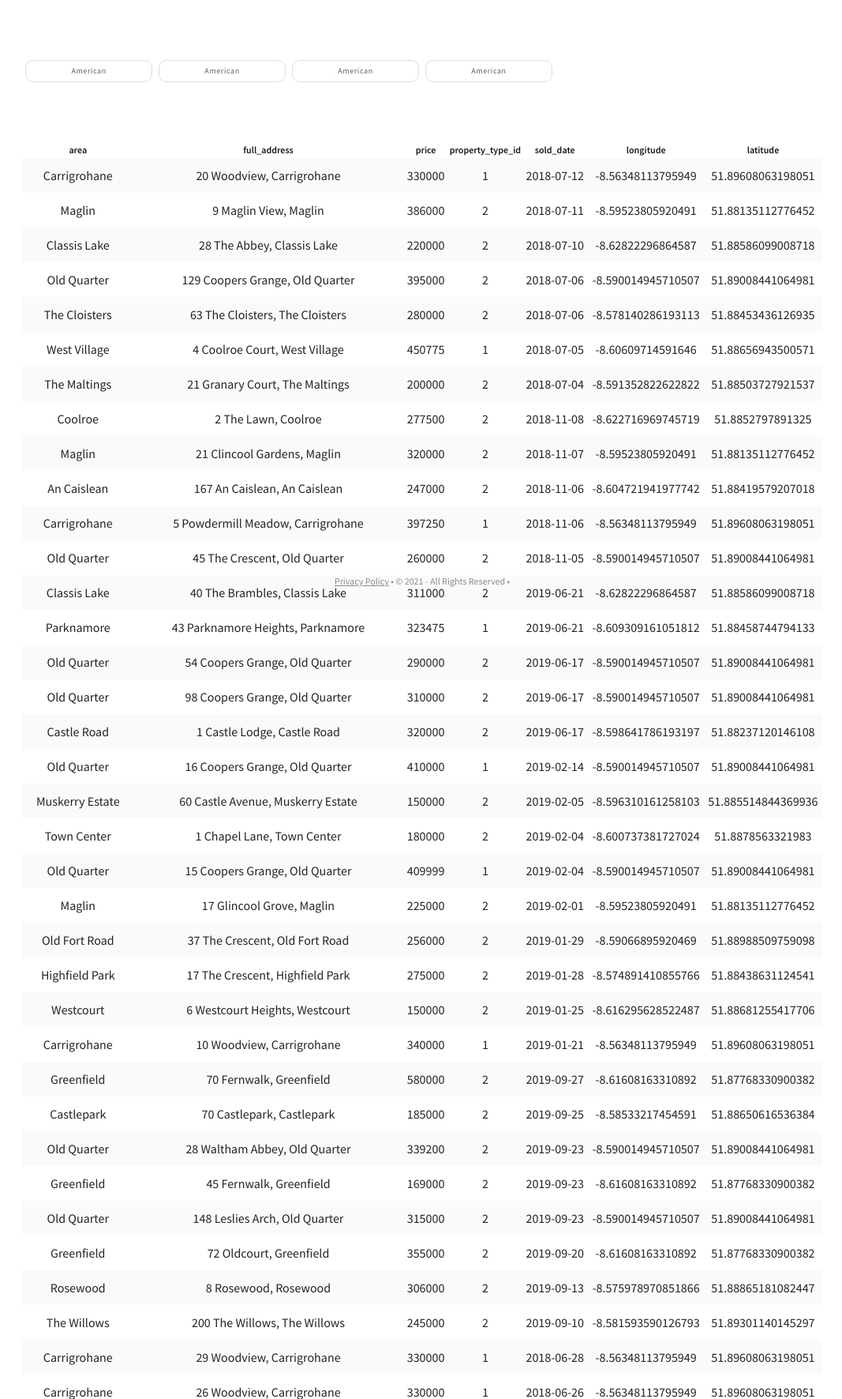
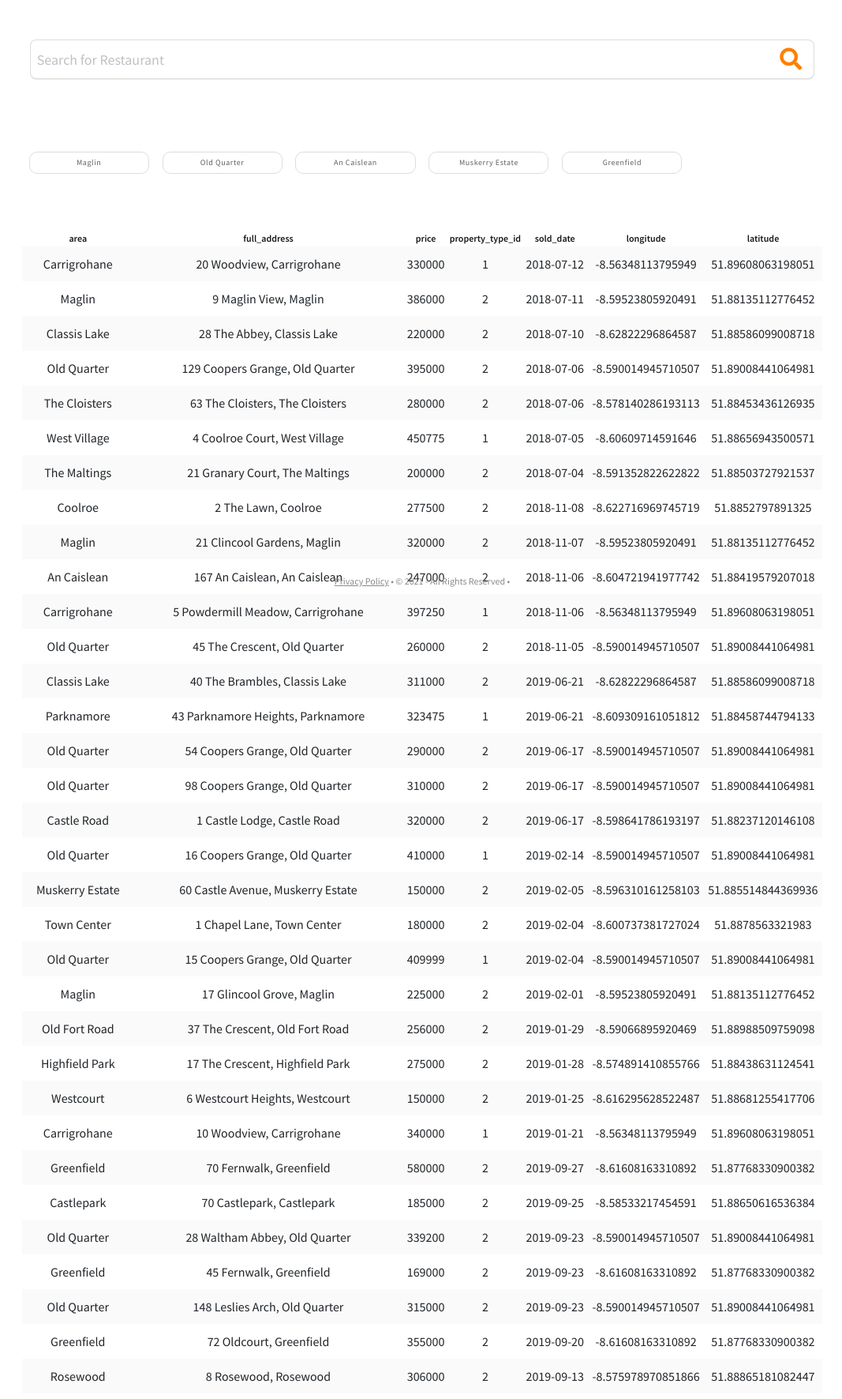
Before and after one commit to agatamalucha/Properties, a Django app: page /ballincollig/ in a window 1280 px wide. Shown: the part 40-1811 px from the top of the page at 79% size, without its empty margins (105-1172 px from the left). Run offline with Django 3.2, Linux system fonts and the light colour scheme; a user stored in the database is signed in; data comes from the database, SQL or seed files in the repository; both versions use the stored data as it was after the commit; some libraries are stand-ins or nearby versions.

Commit message:
Search box

```diff
--- a/ballincollig/templates/ballincollig-properties.html
+++ b/ballincollig/templates/ballincollig-properties.html
@@ -5,20 +5,42 @@
 
 <div id="page-index">
     <div class="dashboard-cards">
+
+        <div class="row row-search">
+            <div class="row plain-element left-align">
+                <div class="search-container">
+
+                    <div class="row searchbox-wrapper">
+                        <form action="/search-name" class="col s12 plain-element add-form" method="GET">
+                        {% csrf_token %}
+                            <input class="form-control" id="searchbox" type="text" placeholder="Search for Restaurant"
+                                   aria-label="Search for Restaurant" name="query">
+                            <button class="btn-transparent" type="submit"><i class="fas fa-search search-icon"></i>
+                            </button>
+                        </form>
+                    </div>
+
+
+                </div>
+            </div>
+
+        </div>
+
         <br><br><br>
         <div class="row searchbox-wrapper ">
-            <div class="col col-sm-12  col-md-4  col-lg-2 col-link">
-                <button type="submit" class="btn btn-pill"> American</button>
-            </div>
-            <div class="col col-sm-12  col-md-4  col-lg-2 col-link">
-                <button type="submit" class="btn btn-pill"> American</button>
-            </div>
-            <div class="col col-sm-12  col-md-4  col-lg-2 col-link">
-                <button type="submit" class="btn btn-pill"> American</button>
-            </div>
-            <div class="col col-sm-12  col-md-4  col-lg-2 col-link">
-                <button type="submit" class="btn btn-pill"> American</button>
-            </div>
+
+            {% if areas %}
+            {% for element in areas %}
+            <form action="{% url 'ballincollig:search_property' %}"
+                  class="col col-sm-12 col-md-4  col-lg-2  plain-element add-form" method="GET">
+                {% csrf_token %}
+                <input type="hidden" id="area" name="area" value="{{element}}">
+
+                <button type="submit" class="btn btn-pill"> {{element}}</button>
+            </form>
+            {% endfor %}
+            {% endif %}
+
         </div>
         <br><br><br>
 
--- a/ballincollig/urls.py
+++ b/ballincollig/urls.py
@@ -1,10 +1,11 @@
 from django.urls import path
-from ballincollig.views import ballincollig_properties
+from ballincollig.views import ballincollig_properties, search_property
 
 app_name = "ballincollig"
 
 urlpatterns = [
 
     path("", ballincollig_properties, name="ballincollig"),
+    path("search_property", search_property, name="search_property" ),
 
 ]
--- a/ballincollig/views.py
+++ b/ballincollig/views.py
@@ -9,14 +9,37 @@ import pandas as pd
 
 @login_required
 def ballincollig_properties(request):
-
+    areas = ['Maglin', 'Old Quarter', 'An Caislean','Muskerry Estate','Greenfield',]
     query = 'SELECT * FROM core_ballincolligpropertymodel'
     properties =  BallincolligPropertyModel.objects.raw(query)
 
+
+
+    if len(properties) > 0:
+        # properties = BallincolligPropertyModel.objects.all().values()
+        # Raw SQL Query
+        # dataset = pd.DataFrame(data=properties)
+        dataset = pd.DataFrame([item.__dict__ for item in properties])
+        dataset = dataset.drop(["id", "_state"], axis=1)
+        dataset = dataset.to_html(index=False)
+
+    else:
+        dataset = pd.DataFrame()
+
+    return render(request, "ballincollig-properties.html",{"properties": properties, "dataset": dataset, "areas": areas})
+
+
+
+@login_required
+def search_property(request):
+    areas = ['Maglin', 'Old Quarter', 'An Caislean', 'Muskerry Estate','Greenfield', ]
+    area = request.GET['area']
+    query = f'SELECT * FROM core_ballincolligpropertymodel WHERE area = "{area}" '
+    properties =  BallincolligPropertyModel.objects.raw(query)
     #properties = BallincolligPropertyModel.objects.all().values()
     # Raw SQL Query
     #dataset = pd.DataFrame(data=properties)
     dataset = pd.DataFrame([item.__dict__ for item in properties])
-    dataset = dataset.drop(["id","_state"],axis=1)
+    dataset = dataset.drop(["id", "_state"], axis=1)
     dataset = dataset.to_html(index=False)
-    return render(request, "ballincollig-properties.html",{"properties": properties, "dataset": dataset})
+    return render(request, "ballincollig-properties.html",{"properties": properties, "dataset": dataset,"areas": areas })
--- a/static/css/custom-styles.css
+++ b/static/css/custom-styles.css
@@ -154,7 +154,7 @@ html {
 .btn-transparent {
     position: absolute;
     top: -2px;
-    right: 20px;
+    right: 10px;
     font-size: 28px;
     height:100%;
     color: #4267b2;
@@ -205,6 +205,8 @@ html {
     margin-left: 2px;
     float: left;
 }
+
+
 
 /*------------------------------------------------------------------------------
     CARDS
--- a/static/css/data.css
+++ b/static/css/data.css
@@ -413,16 +413,17 @@ input[type="text"]:not(.browser-default):focus:not([readonly]) + label {
     box-shadow: 0 1px rgba(188,188,183,0.30);
     border: 1px solid rgba(188,188,183,0.50);
     border-radius: 8px;
-    width: 98%;
+    width: 100%;
     margin: auto;
     padding: 4px 8px;
     font-size: 18px;
     color: #202124;
+    height: 50px;
 }
 
 
 #searchbox::placeholder {
-    color: #3c4146 !important;
+    color: #bfc1c3 !important;
 }
 
 
@@ -442,7 +443,7 @@ input[type="text"]:not(.browser-default):focus:not([readonly]) + label {
     height: 28px;
     line-height: 12px;
     padding: 2px 8px;
-    width: 100%;
+    width: 90%;
     margin: auto;
     font-weight: 400;
     letter-spacing: 0.6px;
```
Also changed, not shown: db.sqlite3.
